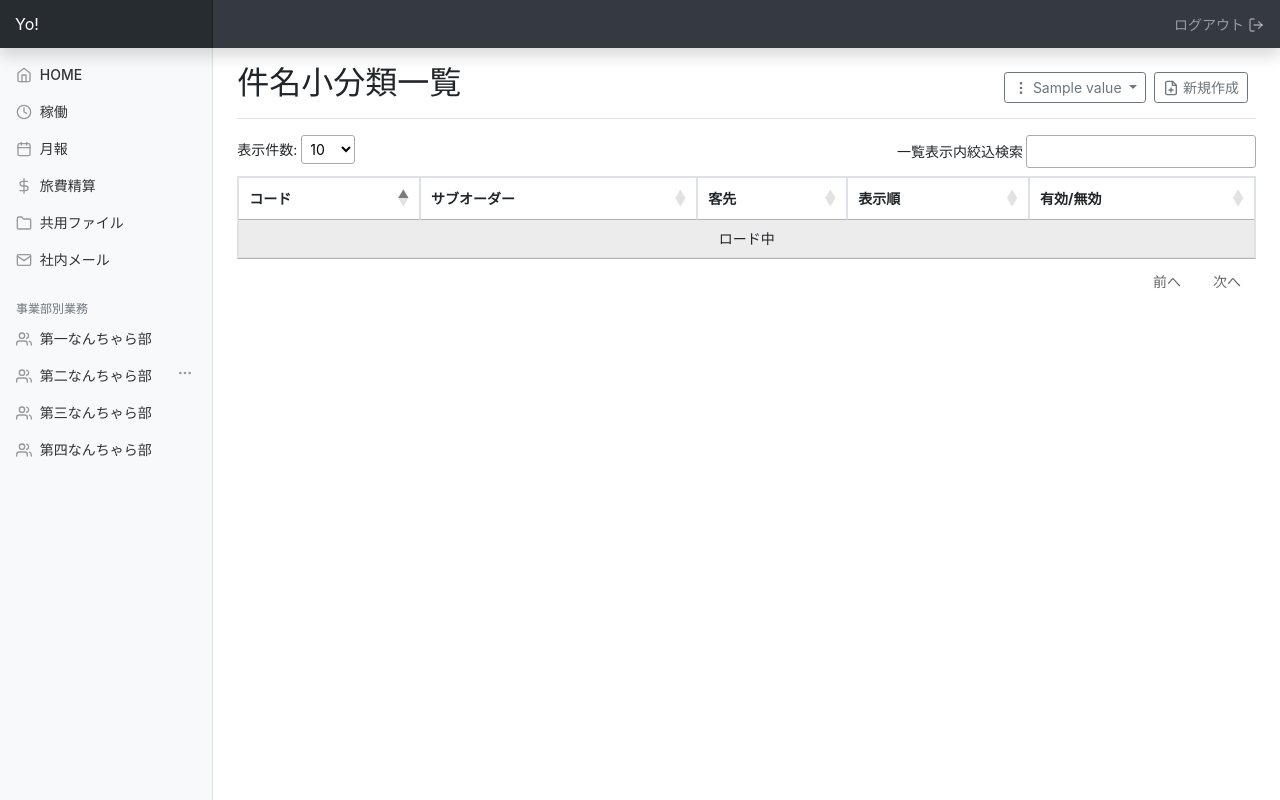
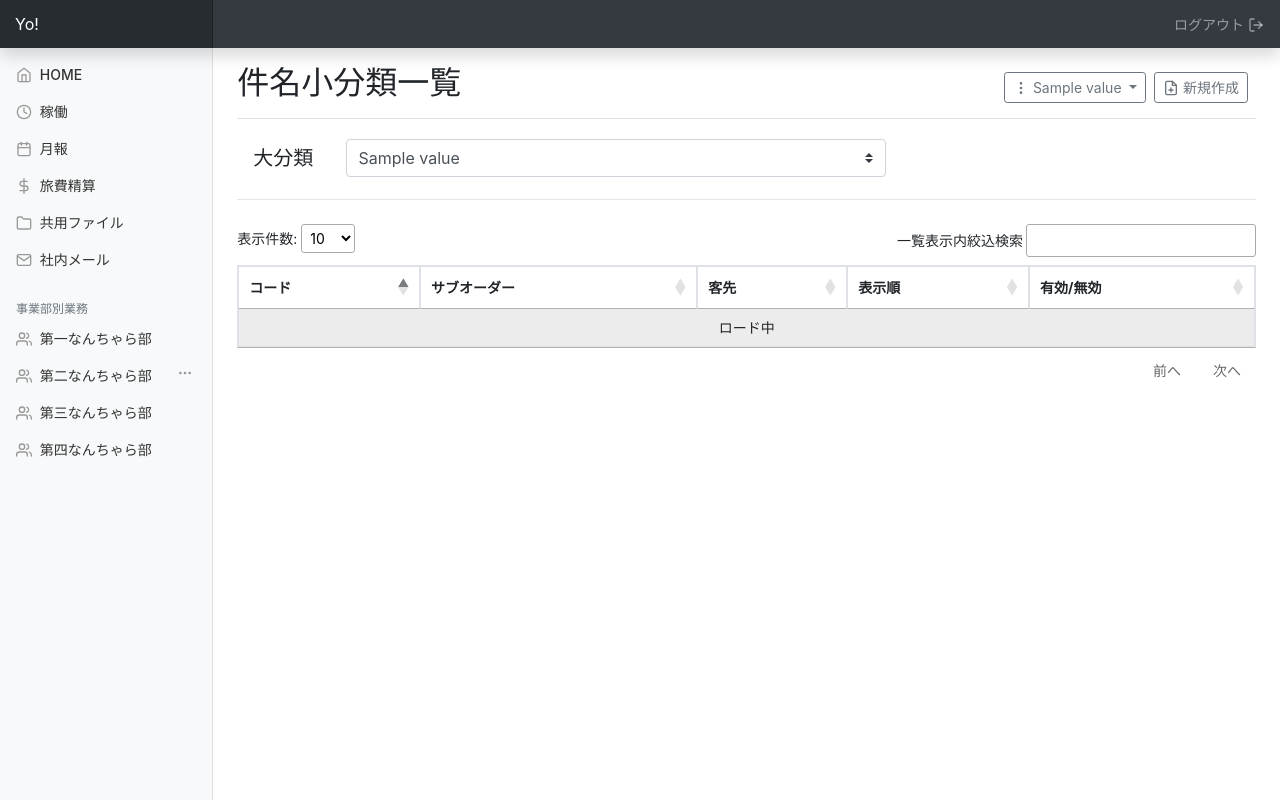
Before and after one commit to 70ucanbin/IMS, a Python web app: template ims/templates/order_data_management/sub-order-list.html in a window 1280 px wide. Run offline with Jinja, Linux system fonts and the light colour scheme; the template is opened without the code that fills it: most values are stand-ins (such as "Sample title", 1, 10 or a date in 2020); some libraries are stand-ins or nearby versions.

Commit message:
test select tag on sub-order-list.html

```diff
--- a/ims/templates/order_data_management/sub-order-list.html
+++ b/ims/templates/order_data_management/sub-order-list.html
@@ -33,6 +33,17 @@
     {% endif %}
   {% endwith %}
 
+  <div class="form-group col-sm-8 row">
+    <label for="orderCd" class="col-sm-2 col-form-label form-control-lg">大分類</label>
+      <select type="select" class="col-sm-10 custom-select mt-1" id="orderCd">
+        {% for order in cont.orderList %}
+          <option value="{{ order.key }}">{{ order.value }}</option>
+        {% endfor %}
+      </select>
+  </div>
+
+
+<hr class="mt-0 mb-4">
     <table id="example" class="table table-striped table-bordered display nowrap" style="width:100%">
       <thead>
         <tr>
```
